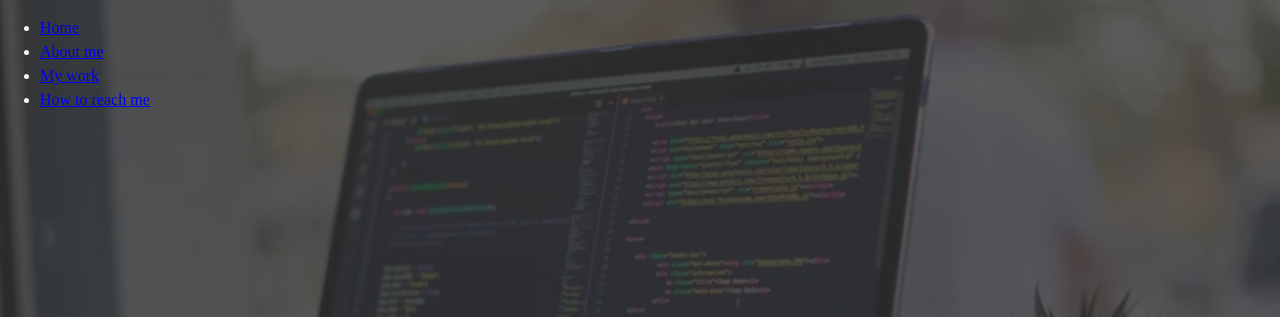
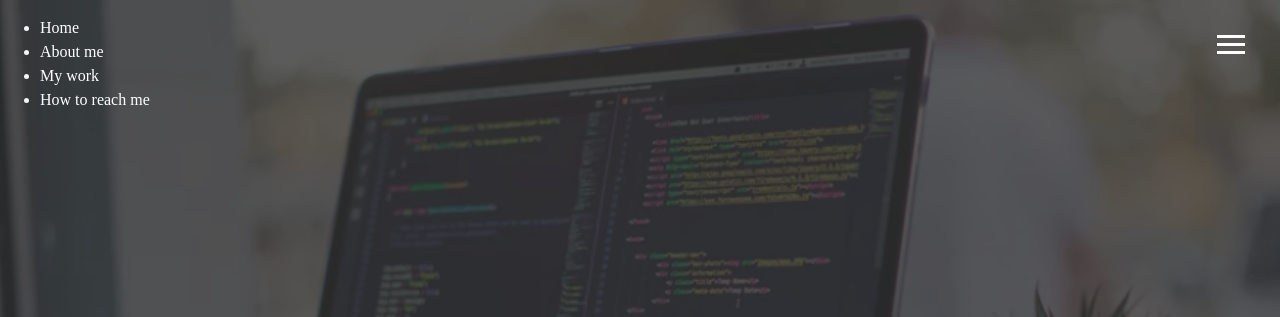
Before and after one commit to srilathakanchamreddy/protfolio, a website: page dist/index.html in a window 1280 px wide. Shown: the top 317 px of the page. Drawn offline with Linux system fonts and the light colour scheme.

Commit message:
menubtn js and styling

```diff
--- a/package.json
+++ b/package.json
@@ -161,4 +161,5 @@
   },
   "author": "",
   "license": "ISC"
+
 }
--- /dev/null
+++ b/scss/_menu.scss
@@ -0,0 +1,29 @@
+.menu-btn{
+    position: absolute;
+    top: 35px;
+    right: 35px;
+    z-index: 3;
+    cursor: pointer;
+    @include easeOut;
+    .menu-btn-line{
+        width: 28px;
+        height: 3px;
+        margin-bottom: 5px;
+        background-color: white;
+        @include easeOut;
+    }
+
+    &.close{
+        .menu-btn-line{
+            &:nth-child(1){
+                transform: rotate(45deg) translate(5px, 5px);
+            }
+            &:nth-child(2){
+                opacity: 0;
+            }
+            &:nth-child(3){
+                transform: rotate(-45deg) translate(5px, -7px);
+            }
+        }
+    }
+}
--- a/scss/main.scss
+++ b/scss/main.scss
@@ -1,5 +1,5 @@
-
 @import 'config';
+@import 'menu';
 *{
     box-sizing: border-box;
 }
@@ -12,6 +12,13 @@ margin: 0;
 height: 100%;
 font-family:'Times New Roman', Times, serif ;
 line-height: 1.5;
+}
+nav{
+    a{
+        text-decoration: none;
+        color: white;
+
+    }
 }
 h1, h2, h3 {
     margin: 0;
@@ -43,10 +50,10 @@ main{
         color: white;
         text-decoration: none;
         padding: 0.5rem;
-            &:hover{
-                color:$secondary-color ;
-                @include easeOut();
-            }
+        &:hover{
+        color:$secondary-color ;
+        @include easeOut();
+        }
         }
     }
     &#home{
```
Also changed, not shown: dist/css/main.css, dist/js/main.js.
